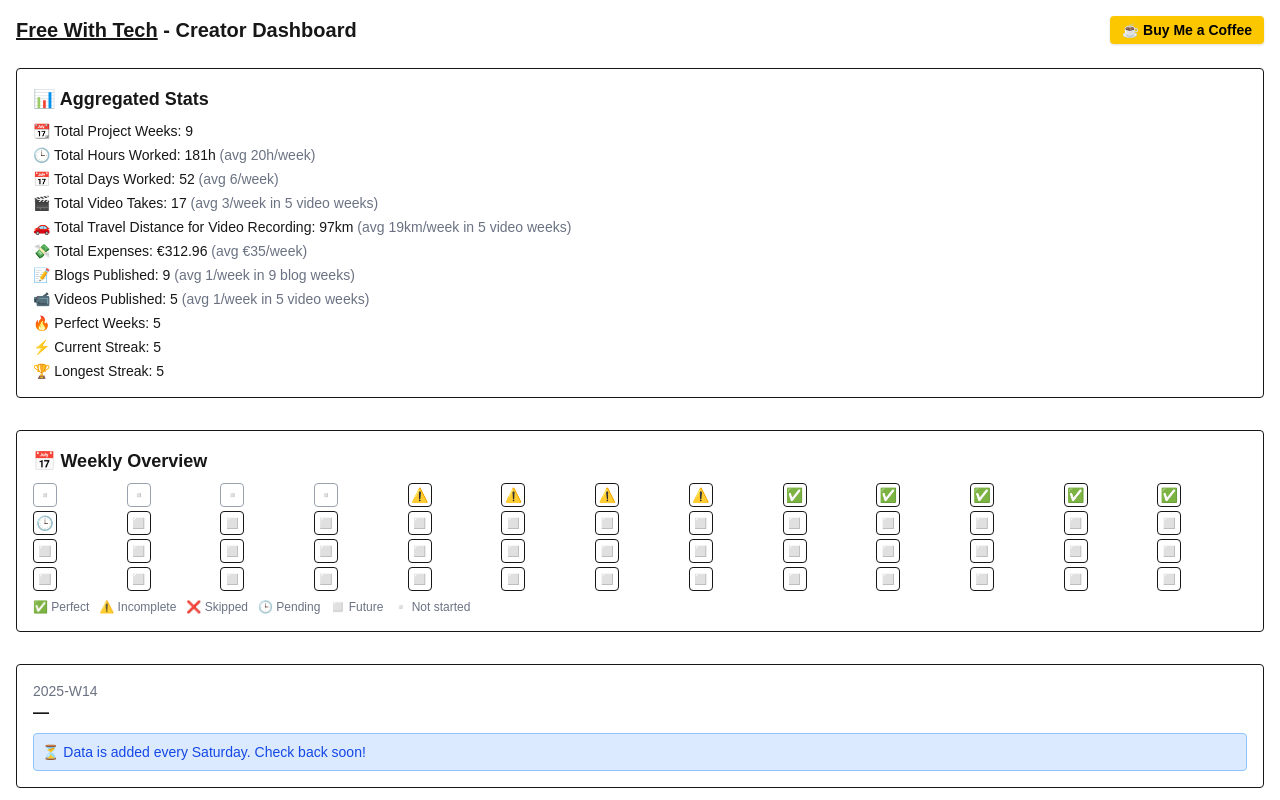
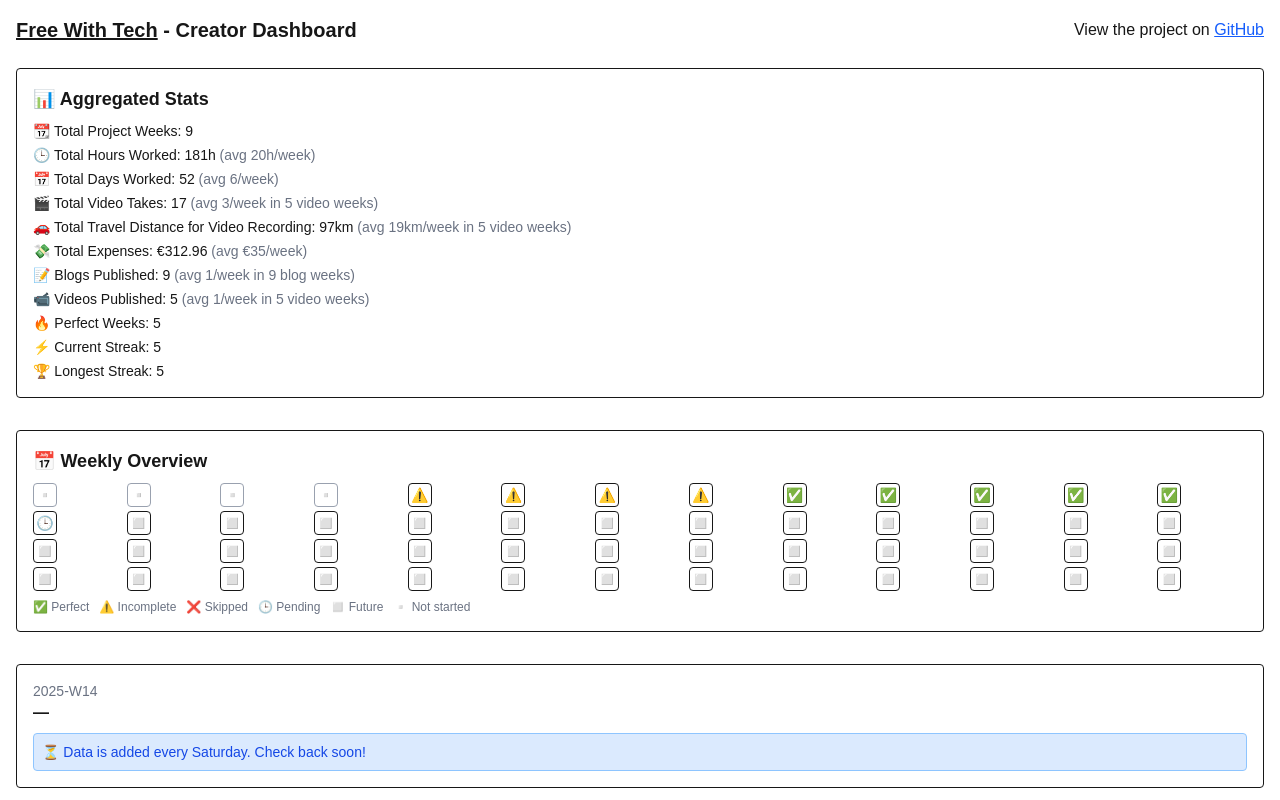
Before and after one commit to sampittko/creator-dashboard, a Next.js app: page / in a window 1280 px wide. Shown: the top 800 px of the page. Built offline with nearby package versions, Linux system fonts and the light colour scheme.

Commit message:
feat: support button switched with repo link

```diff
--- a/app/page.tsx
+++ b/app/page.tsx
@@ -39,14 +39,16 @@ export default function DashboardPage() {
     <main className="p-4">
       <div className="flex flex-col sm:flex-row sm:justify-between sm:items-center gap-2 mb-6">
         <h1 className="text-xl font-bold"><a href="https://fwt.wtf/sign" target="_blank" className="underline hover:no-underline">Free With Tech</a> - Creator Dashboard</h1>
-        <a
-          href="https://www.buymeacoffee.com/sampittko"
-          target="_blank"
-          rel="noopener noreferrer"
-          className="text-sm bg-yellow-400 hover:bg-yellow-300 text-black font-semibold py-1 px-3 rounded shadow whitespace-nowrap"
-        >
-          ☕ Buy Me a Coffee
-        </a>
+        <span>
+          View the project on{" "}
+          <a
+            href="https://github.com/sampittko/dash-fwtwtf-website"
+            target="_blank"
+            className="text-blue-600 underline hover:no-underline"
+          >
+            GitHub
+          </a>
+        </span>
       </div>
 
       <section className="mb-8 border rounded p-4">
@@ -164,15 +166,14 @@ export default function DashboardPage() {
       </div>
 
       <footer className="text-center text-sm text-gray-500 dark:text-gray-400">
-        View the project on{" "}
         <a
-          href="https://github.com/sampittko/dash-fwtwtf-website"
+          href="https://www.buymeacoffee.com/sampittko"
           target="_blank"
-          className="text-blue-600 underline"
+          rel="noopener noreferrer"
+          className="text-sm bg-yellow-400 hover:bg-yellow-300 text-black font-semibold py-1 px-3 rounded shadow whitespace-nowrap"
         >
-          GitHub
+          ☕ Buy Me a Coffee
         </a>
-        .
       </footer>
     </main>
   );
```
